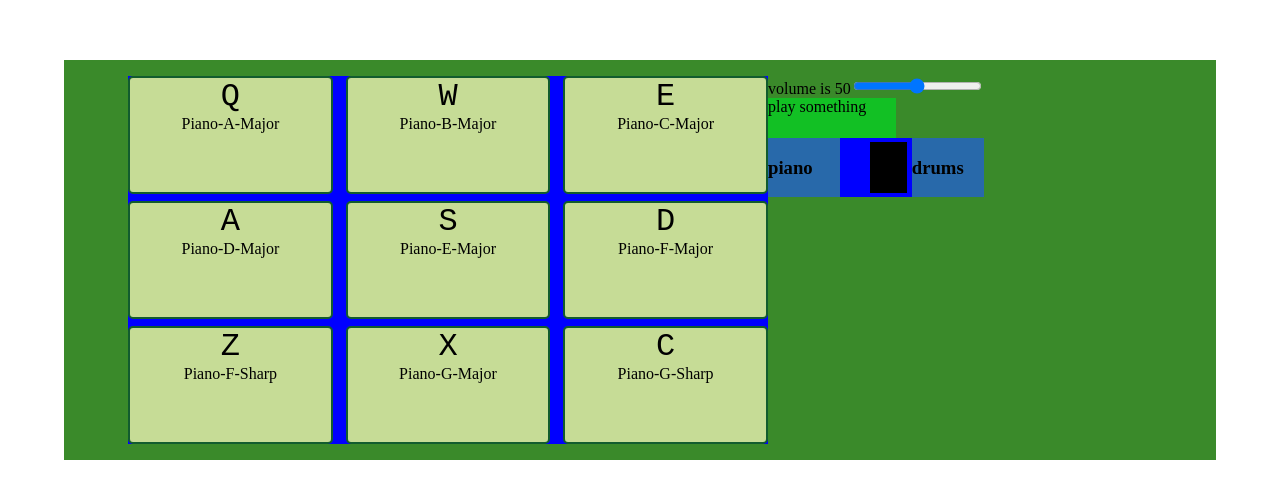
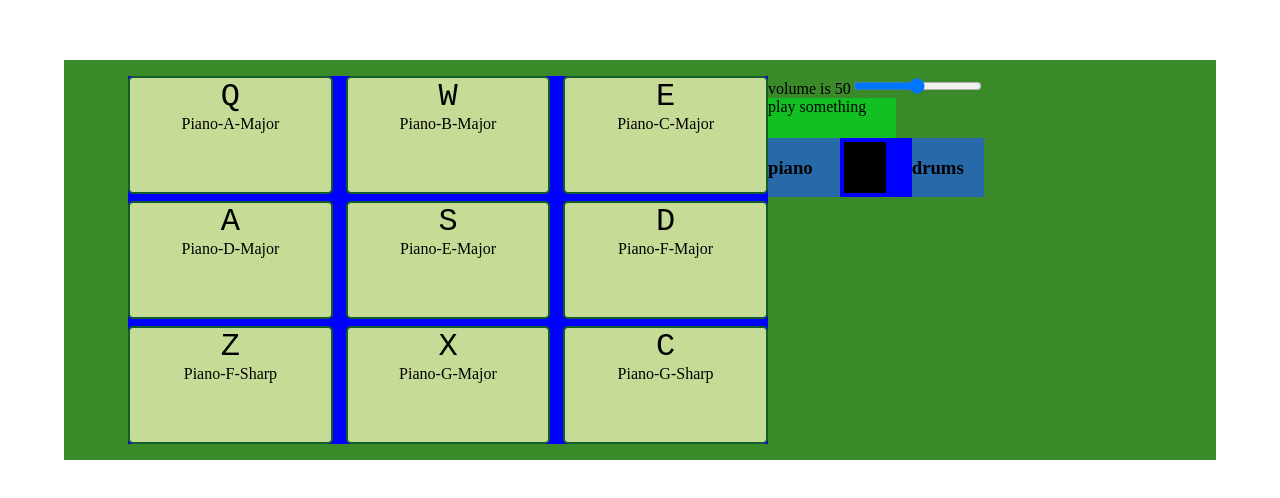
Before and after one commit to katerina-shche/drum-machine, a React (Create React App) app: page / in a window 1280 px wide. Shown: the part 140-638 px from the top of the page. Built offline with nearby package versions, Linux system fonts and the light colour scheme.

Commit message:
toggle-mode css and mode.current added

```diff
--- a/src/App.css
+++ b/src/App.css
@@ -48,8 +48,8 @@
   }
 #mode-toggle {
   display: block;
-  width: 60%;
+  width: calc(100% / 3 * 2);
   height: 100%;
-  float: right;
   background-color: black;
+  transition: transform 0.5s cubic-bezier(0.25, 0.1, 0.25, 1);
 }
--- a/src/App.js
+++ b/src/App.js
@@ -158,7 +158,7 @@ function App() {
       const display = document.querySelector('#display')
       if (audio) {
         //show sound name on display
-        display.innerHTML = mode.filter(item => item['data-key'] === datakey.toString())[0].sound
+        display.innerHTML = mode.current.filter(item => item['data-key'] === datakey.toString())[0].sound
         audio.volume = volume/100 //set the volume
         audio.currentTime = 0; // rewind to the start
         audio.play(); // play audio
@@ -198,7 +198,8 @@ function App() {
          <h3>piano</h3>
             <div id='toggle-box'>
                 <div id='mode-toggle'
-                onClick={handleModeToggle}></div>
+                onClick={handleModeToggle}
+                style={{transform: mode === piano ? 'translateX(0)' : 'translateX(50%)'}}></div>
             </div>
           <h3>drums</h3>
         </div>
```
